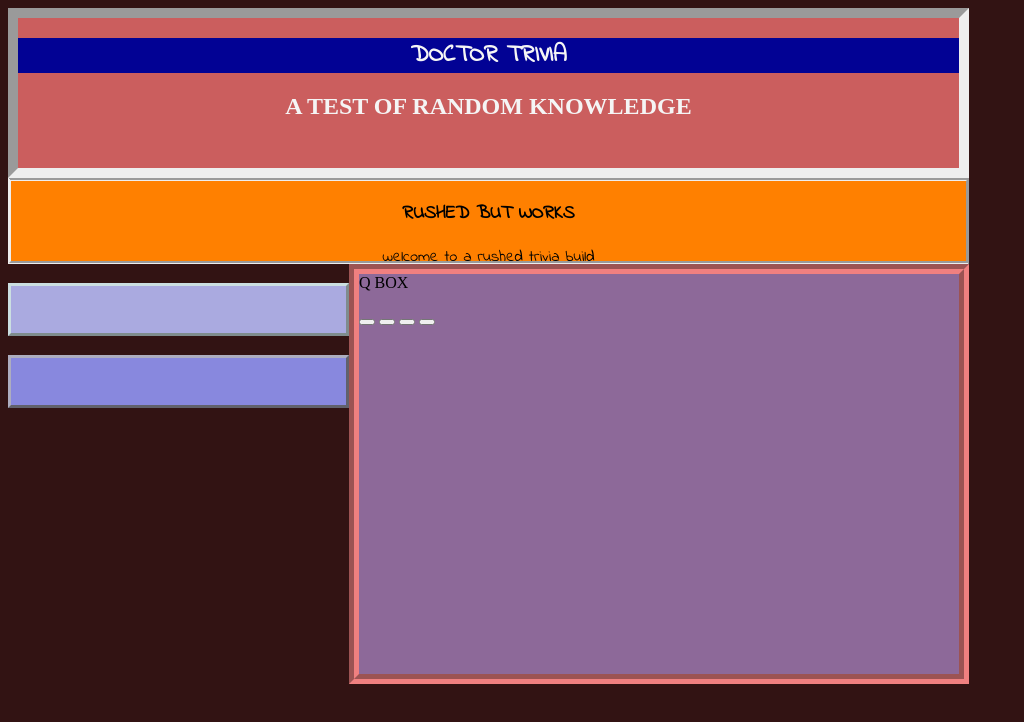
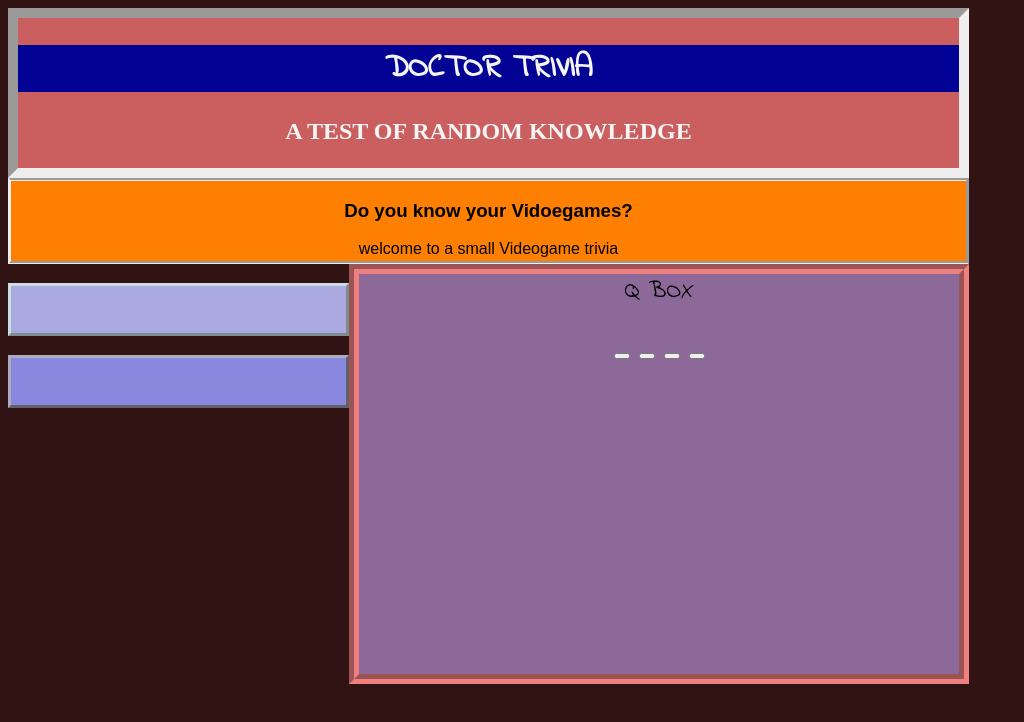
Before and after one commit to irv302/Project-1, a plain HTML site: page index.html in a window 1280 px wide. Shown: the whole page, without its empty margins (0-1024 px from the left). Drawn offline with nearby package versions, Linux system fonts and the light colour scheme; no server answers.

Commit message:
race almost over

```diff
--- a/index.html
+++ b/index.html
@@ -26,8 +26,8 @@
       <h2>A TEST OF RANDOM KNOWLEDGE</h2>
     </nav>
     <main>
-      <h3>RUSHED BUT WORKS</h3>
-      <p id="welcome">welcome to a rushed trivia build</p>
+      <h3>Do you know your Vidoegames?</h3>
+      <p id="welcome">welcome to a small Videogame trivia</p>
     </main>
     <div id="leftdoor">
       <p id="category"></p>
--- a/style.css
+++ b/style.css
@@ -51,7 +51,7 @@ main {
     height: 80px;
     text-align:center;
     border-style: groove outset;
-    font-family: 'Indie Flower', cursive;
+    font-family:Arial, Helvetica, sans-serif;
 }
 
  h1 {
@@ -59,6 +59,8 @@ main {
     color: whitesmoke;
     text-align: center;
     font-family: 'Indie Flower', cursive;
+    font-size: xx-large;
+    font-style: bold;
 
 }
 h2{
@@ -73,6 +75,9 @@ h2{
     border-width: 10px;
     border-style: groove;
     border-color: lightcoral;
+    font-family: 'Indie Flower', cursive;
+    text-align: center;
+    font-size:x-large;
 
 
 }
```
